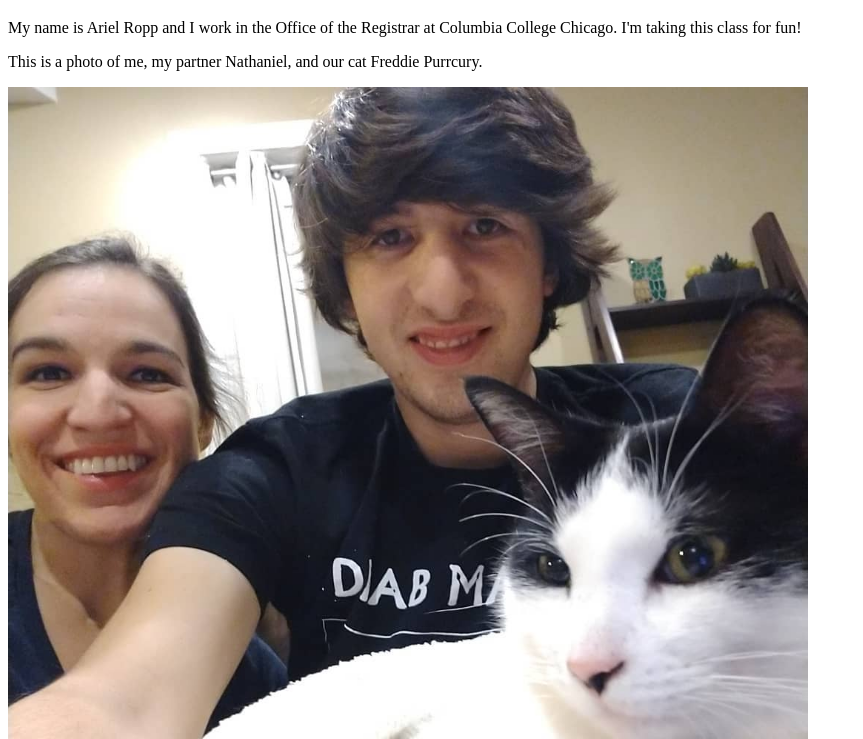
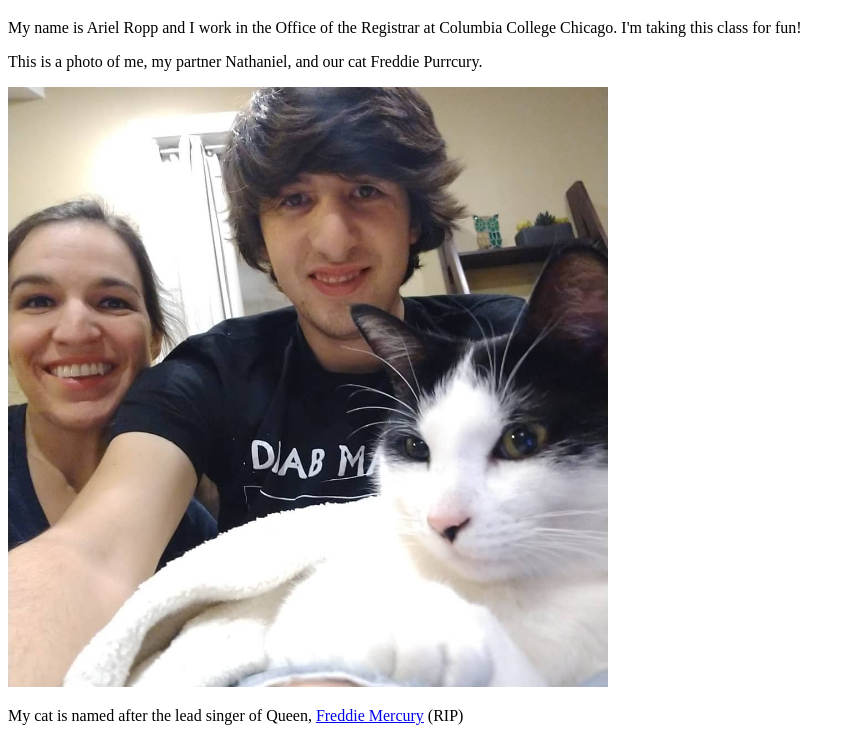
Before and after one commit to arielropp/webpage-1B, a plain HTML site: page index.html in a window 1280 px wide. Shown: the part 61-800 px from the top of the page, without its empty margins (0-863 px from the left). Drawn offline with Linux system fonts and the light colour scheme.

Commit message:
Update index.html

```diff
--- a/index.html
+++ b/index.html
@@ -7,7 +7,7 @@
 <h1>About Me</h1>
 <p>My name is Ariel Ropp and I work in the Office of the Registrar at Columbia College Chicago. I'm taking this class for fun!</p>
 <p>This is a photo of me, my partner Nathaniel, and our cat Freddie Purrcury.</p>
-<img src="72765333_10157230832218800_4594562907236204544_o.jpg" alt="Family photo" width="800">
+<img src="72765333_10157230832218800_4594562907236204544_o.jpg" alt="Family photo" width="600">
 <p>My cat is named after the lead singer of Queen, <a href="https://en.wikipedia.org/wiki/Freddie_Mercury">Freddie Mercury</a> (RIP)</p>
 </body>
 </html>
```
